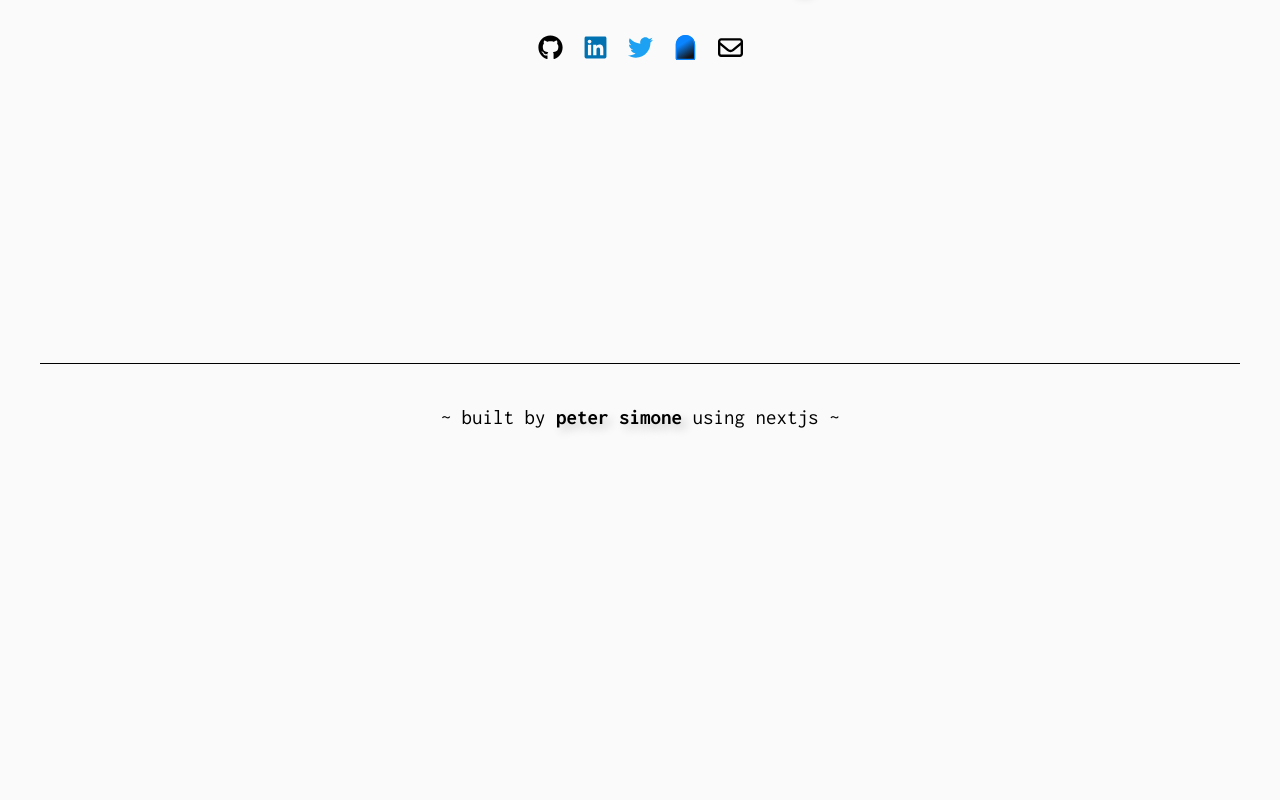
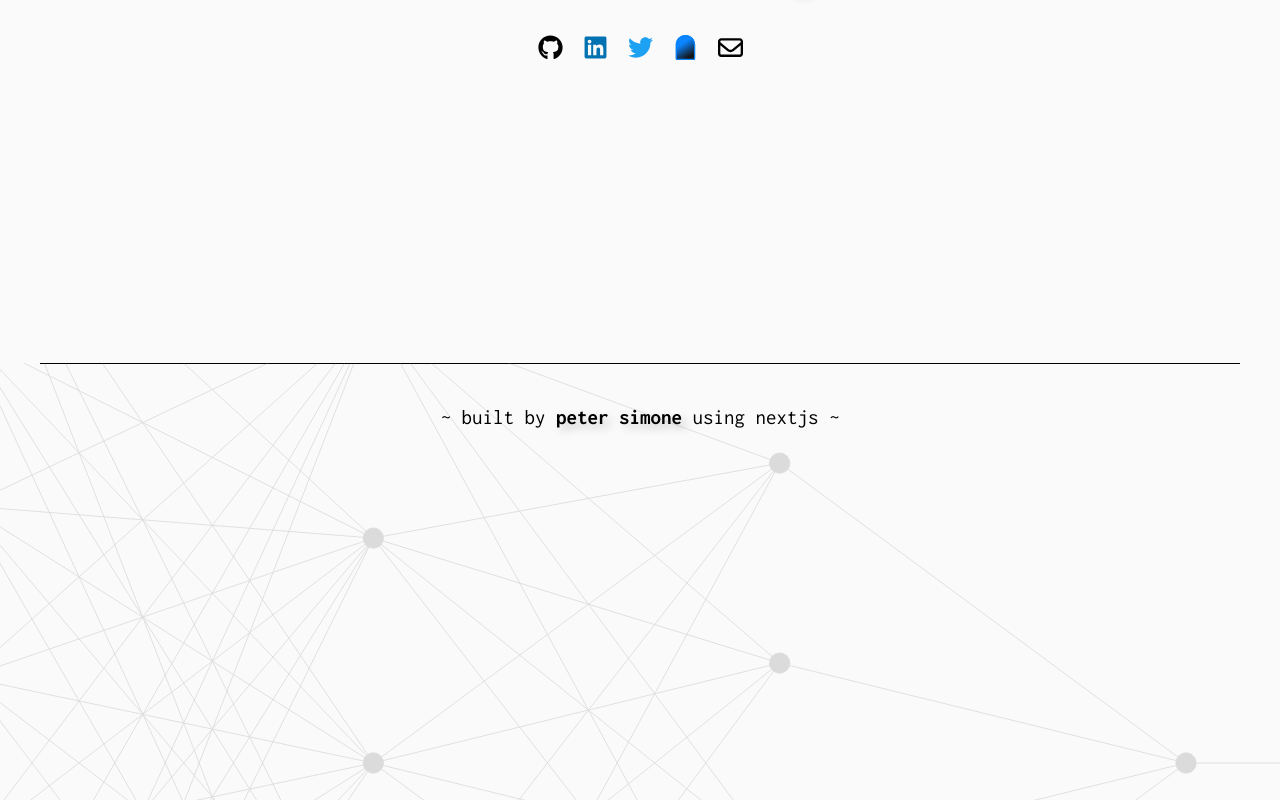
Before and after one commit to petersim1/portfolio, a Next.js app: page / in a window 1280 px wide. Shown: the part 5160-5960 px from the top of the page. Before the commit the page ends 5630 px from the top, so only its background shows below. Built offline with nearby package versions, Linux system fonts and the light colour scheme.

Commit message:
flip mask and update logic

```diff
--- a/app/_components/elements/elements.module.css
+++ b/app/_components/elements/elements.module.css
@@ -1,3 +1,5 @@
+/* Theme Toggle + Screen Nav */
+
 .light_holder {
   position: fixed;
   bottom: 40px;
@@ -42,33 +44,48 @@
   opacity: 1;
 }
 
+/* NN Mask */
+
 .mask_holder {
   position: absolute;
-  top: 50vh;
+  height: 100vh;
   right: 0;
   left: 0;
   z-index: 0;
   overflow: hidden;
+  display: flex;
+  align-items: center;
+  justify-content: center;
 }
 
+/* rotating it, so need to make height a fct of the width. */
 .mask_holder svg {
-  position: absolute;
-  left: 50%;
-  transform: translate(-50%, 0);
-  height: 100%;
-  opacity: 0.05;
+  transform: rotate(270deg);
+  opacity: 0.25;
   fill: gray;
   stroke: gray;
+  min-width: 100vh;
+  min-height: 100vw;
 }
+
+/* @media (min-aspect-ratio: 1 / 1) {
+  .mask_holder svg {
+    max-width: 100vh;
+  }
+} */
 
 .mask_holder div {
   position: absolute;
+  top: 0;
+  bottom: 0;
   right: 0;
-  bottom: 0;
-  left: 0;
   overflow: hidden;
-  background: linear-gradient(0deg, var(--bg) 92%, transparent);
+  height: 100vh;
+  width: 100vw;
+  /* background: linear-gradient(-90deg, var(--bg) 92%, transparent); */
 }
+
+/* Logo Flicker */
 
 .logo_wrapper {
   width: 100%;
@@ -151,6 +168,8 @@
   width: 100%;
 }
 
+/* Generic Pill */
+
 .pill {
   font-size: 1rem;
   padding: 3px 10px;
--- a/app/_components/elements/mask.tsx
+++ b/app/_components/elements/mask.tsx
@@ -1,4 +1,6 @@
 "use client";
+
+import { useMemo } from "react";
 
 import { useScrollContext } from "@/_store/scroll";
 import styles from "./elements.module.css";
@@ -6,17 +8,14 @@ import { NN } from "@/_lib/assets";
 
 const Mask = (): JSX.Element => {
   const { breakpoints, progress } = useScrollContext();
-  let totProgress = 0;
-  if (progress.length > 0) {
-    totProgress = progress.slice(0, 2).reduce((a, b) => a + b, 0) / 2;
-  }
-  const totHeight = breakpoints[1];
+  const totHeight = useMemo(() => breakpoints[1] - breakpoints[0], [breakpoints]);
   return (
-    <div className={styles.mask_holder} style={{ height: `${totHeight}px` }}>
+    <div className={styles.mask_holder} style={{ top: `${(breakpoints[0] + totHeight) / 2}px` }}>
       <NN />
       <div
         style={{
-          height: `calc(${totHeight}px*(100 - ${totProgress})/100)`,
+          // width: `calc(110vw*(100 - ${progress[1]})/100)`,
+          background: `linear-gradient(-60deg, var(--bg) ${100 - progress[1]}%, transparent)`,
         }}
       />
     </div>
--- a/app/_components/sections/Blurb/index.tsx
+++ b/app/_components/sections/Blurb/index.tsx
@@ -4,7 +4,7 @@ import styles from "./blurb.module.css";
 
 export default (): JSX.Element => {
   return (
-    <section id="blurb" data-offset-top={50} data-offset-bottom={50}>
+    <section id="blurb" data-offset-top={100} data-offset-bottom={0}>
       <div className={classNames(styles.wrapper, worksans.className)}>
         <div className={styles.blurb}>
           <p>
--- a/app/_store/scroll.tsx
+++ b/app/_store/scroll.tsx
@@ -56,10 +56,8 @@ export const ScrollProvider: FC<{ children: ReactNode }> = ({ children }) => {
       setProgress(arrs);
     };
 
-    if (!progress.length) {
-      setProgress(Array(sections.length).fill(0));
-      breakVals();
-    }
+    scrollPos();
+    breakVals();
 
     window.addEventListener("scroll", scrollPos);
     window.addEventListener("resize", breakVals);
```
